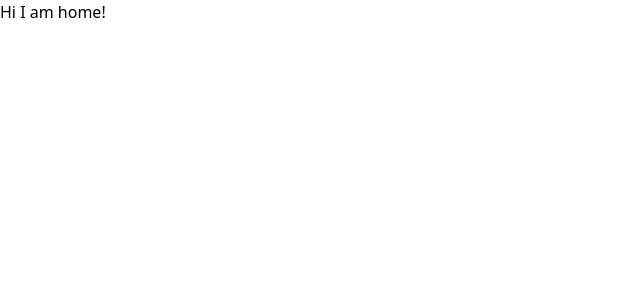
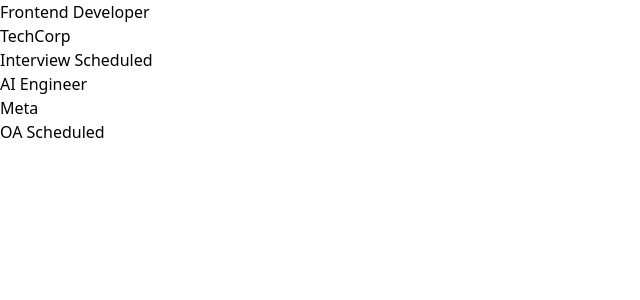
Before and after one commit to kdotmanoj/track-hire, a React (Vite) app in the folder frontend/: page / in a window 1280 px wide. Shown: the top 300 px of the page, without its empty margins (0-640 px from the left). Built offline with nearby package versions, Linux system fonts and the light colour scheme.

Commit message:
Build skeleton of Dashboard

```diff
--- a/frontend/src/App.jsx
+++ b/frontend/src/App.jsx
@@ -1,12 +1,13 @@
 import { useState } from 'react'
 import Home from './pages/Home.jsx'
 import './App.css'
+import Dashboard from './pages/Dashboard.jsx'
 
 function App() {
 
   return (
     <>
-      <Home />
+      <Dashboard />
     </>
   )
 }
--- /dev/null
+++ b/frontend/src/components/JobCard.jsx
@@ -0,0 +1,11 @@
+function JobCard({title,company,status}) {
+    return (
+        <div className="job-card">
+            <div>{title}</div>
+            <div>{company}</div>
+            <div>{status}</div>
+        </div>
+    )
+}
+
+export default JobCard
--- /dev/null
+++ b/frontend/src/pages/Dashboard.jsx
@@ -0,0 +1,42 @@
+import { useState } from "react";
+import { useEffect } from "react";
+import JobCard from "../components/JobCard";
+
+function Dashboard(){
+
+    const [jobs,setJobs] = useState([]);
+
+    useEffect(() => {
+        //example how jobs will be populated
+        setJobs([
+            {
+                "job_id": 1,
+                "job_title": "Frontend Developer",
+                "company_name": "TechCorp",
+                "salary": "85000.00",
+                "description": "React.js based web app development",
+                "application_status": "Interview Scheduled",
+                "date_applied": "2025-08-05T18:30:00.000Z"
+            },
+            {
+                "job_id": 3,
+                "job_title": "AI Engineer",
+                "company_name": "Meta",
+                "salary": "18900000.00",
+                "description": "Crazy pay",
+                "application_status": "OA Scheduled",
+                "date_applied": "2025-08-18T18:30:00.000Z"
+            }
+        ]);
+    },[])
+
+    return (
+        <div>
+            {jobs.map((job) => {
+                return <JobCard key={job.job_id} title={job.job_title} company={job.company_name} status={job.application_status}/>
+            })}
+        </div>
+    )
+}
+
+export default Dashboard
--- a/frontend/src/pages/Jobs.jsx
+++ /dev/null
@@ -1,11 +0,0 @@
-import React from 'react'
-
-function Jobs() {
-  return (
-    <div className='bg-blue-950'>
-      <h2>Hi i am Jobs</h2>
-    </div>
-  )
-}
-
-export default Jobs
```
